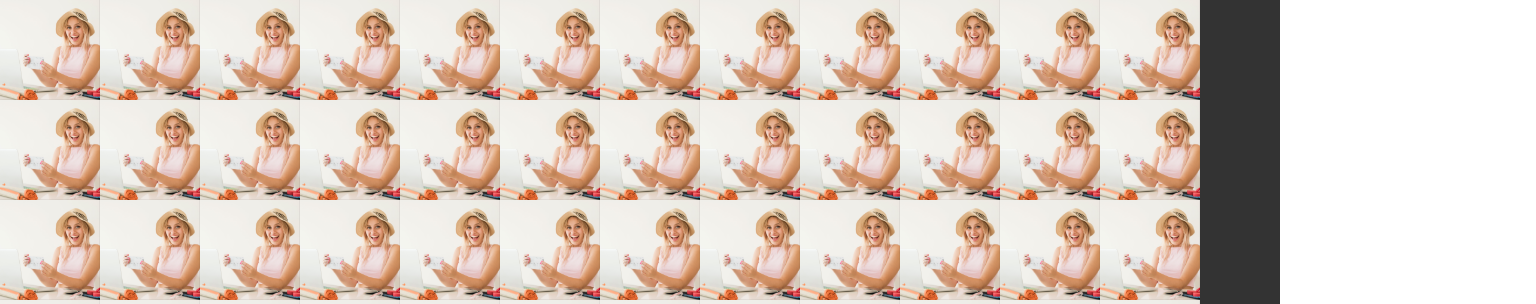
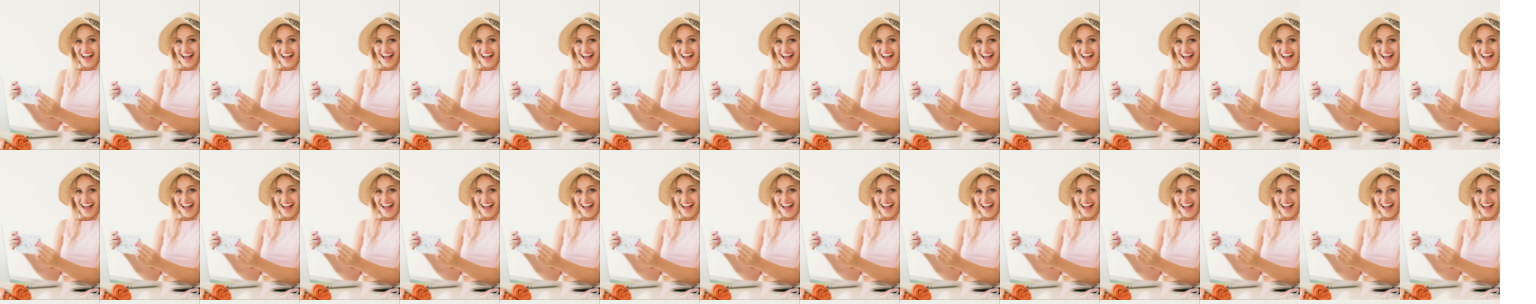
Before and after one commit to khloudabdelmoaty/khloudabdelmoaty.github.I, a plain HTML site: page index.html in a window 1280 px wide. Shown: the top 304 px of the page, 1536 px wide, since content can reach past the window. Drawn offline with Linux system fonts and the light colour scheme.

Commit message:
first commit

```diff
--- a/style.css
+++ b/style.css
@@ -28,7 +28,7 @@ font-weight: 100;
 
 .banner
 {
-    width: 100%;
+    width: 120%;
     height: 100%;
     overflow: hidden;
     position: absolute;
@@ -43,7 +43,7 @@ font-weight: 100;
     position: relative;
     display: block;
     width: 100px;
-    height:100PX;
+    height:150PX;
     background-color: rgb(255, 250, 250);
     animation:animate .75s ease-in-out forwards ;
     -webkit-animation:animate .75s ease-in-out forwards ;
```
Also changed, not shown: gallery1.png (added).
